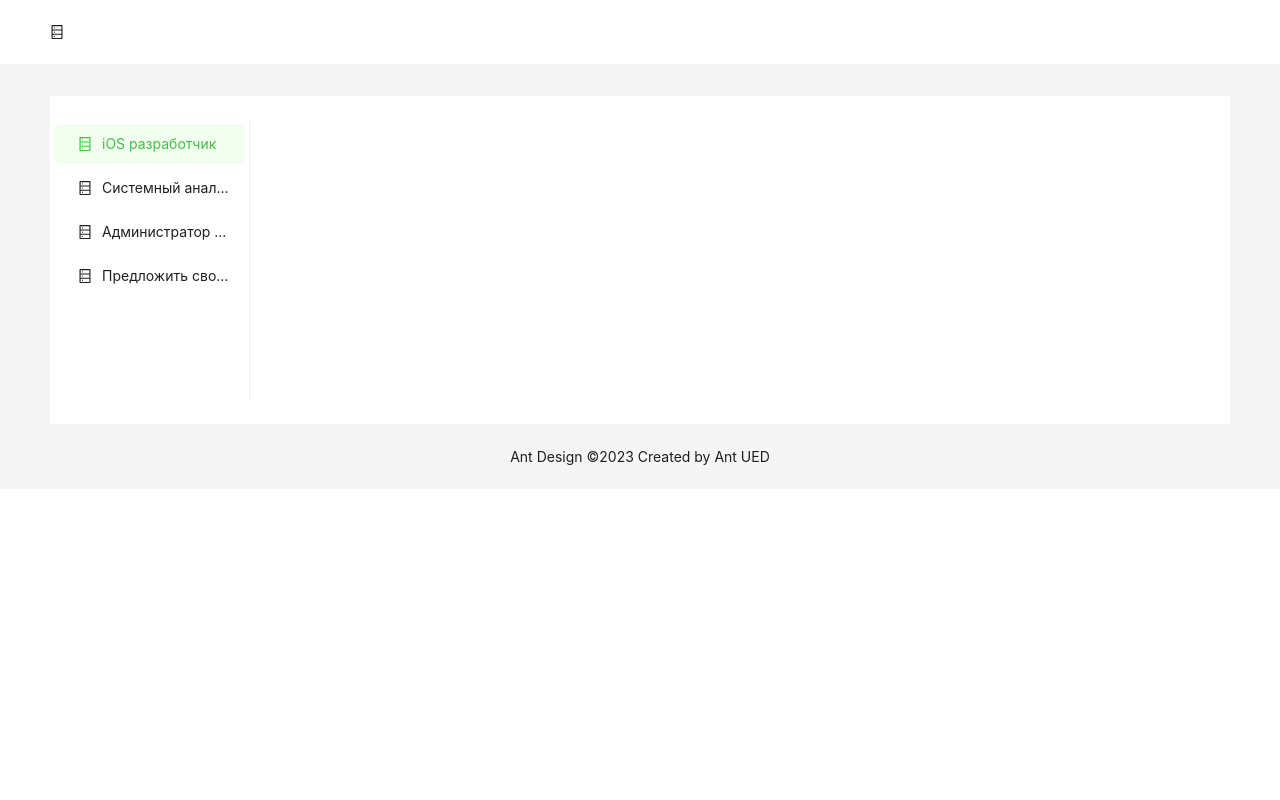
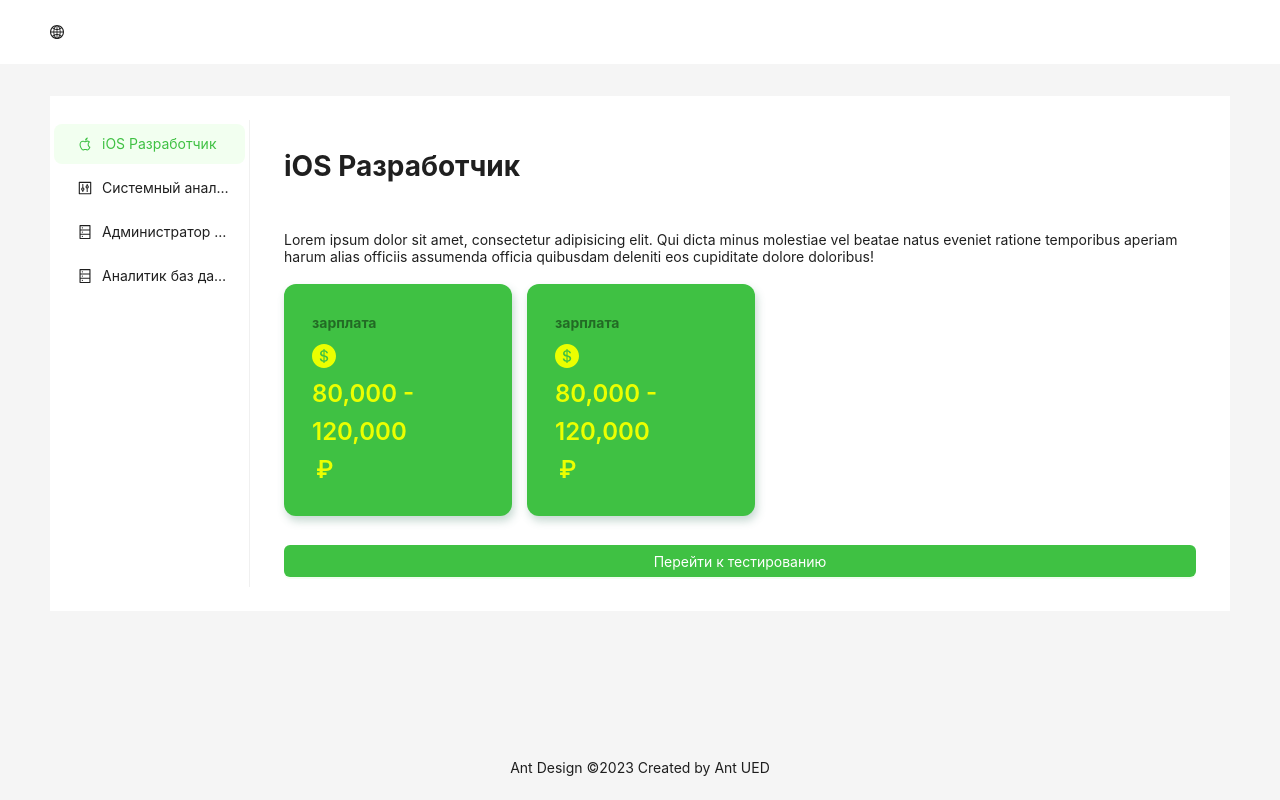
Before and after one commit to S1lveRain/center-invst-hack-front, a React (Create React App) app: page /home in a window 1280 px wide. Built offline with nearby package versions, Linux system fonts and the light colour scheme.

Commit message:
A complete reworking of the task

```diff
--- a/src/App.tsx
+++ b/src/App.tsx
@@ -1,74 +1,31 @@
-import React from "react";
+import React, {useState} from "react";
 import {
-  ArrowUpOutlined,
-  DatabaseOutlined,
-  LaptopOutlined,
-  NotificationOutlined,
-  UserOutlined,
-  DollarCircleFilled,
-  SmileFilled,
+  DatabaseOutlined, GlobalOutlined,
 } from "@ant-design/icons";
-import {
-  Button,
-  Card,
-  Col,
-  Descriptions,
-  MenuProps,
-  Row,
-  Statistic,
-} from "antd";
 import { Breadcrumb, Layout, Menu, theme } from "antd";
-import Title from "antd/es/skeleton/Title";
-import QuizQuestion from "./components/QuizQuestion/QuizQuestion";
-import { Widget } from "./components/Widget/Widget";
-import OpenQuizQuestion from "./components/OpenQuizQuestion/OpenQuizQuestion";
-import { MultipleQuizQuestion } from "./components/MultipleQuizQuestion/MultipleQuizQuestion";
 import {Link, Route, Routes} from "react-router-dom";
-import {SystemAnalystPage} from "./components/SystemAnalystPage/SystemAnalystPage";
-import {IOSDevoloper} from "./components/IOSDeveloper/IOSDevoloper";
-import {OfferYour} from "./components/OfferYour/OfferYour";
-import {TestPage} from "./components/TestPage/testPage";
-import {DatabaseAdministrator} from "./components/DatabaseAdministrator/DatabaseAdministrator";
+import {TestPage} from "./pages/TestPage/TestPage";
+import {data} from "./app/dataExample";
+import {VacancyWindow} from "./components/VacancyWindow/VacancyWindow";
 
 const { Header, Content, Footer, Sider } = Layout;
-
-const items1: MenuProps["items"] = ["1", "2", "3"].map((key) => ({
-  key,
-  label: `nav ${key}`,
-}));
-
-const items2: MenuProps["items"] = [
-  UserOutlined,
-  LaptopOutlined,
-  NotificationOutlined,
-].map((icon, index) => {
-  const key = String(index + 1);
-
-  return {
-    key: `sub${key}`,
-    icon: React.createElement(icon),
-    label: `subnav ${key}`,
-
-    children: new Array(4).fill(null).map((_, j) => {
-      const subKey = index * 4 + j + 1;
-      return {
-        key: subKey,
-        label: `option${subKey}`,
-      };
-    }),
-  };
-});
 
 const App: React.FC = () => {
   const {
     token: { colorBgContainer },
   } = theme.useToken();
 
+    const [selectedKey, setSelectedKey] = useState("0");
+    const handleSelect = ({ key }: { key: string }) => {
+        setSelectedKey(key);
+    };
+
+
 
   return (
-    <Layout>
+    <Layout style={{height: '100vh'}}>
       <Header className="header" style={{backgroundColor: 'white'}}>
-          <div className="logo"><DatabaseOutlined /></div>
+          <div className="logo"><GlobalOutlined /></div>
       </Header>
       <Content style={{ padding: "0 50px" }}>
         <Breadcrumb style={{ margin: "16px 0" }}></Breadcrumb>
@@ -79,27 +36,17 @@ const App: React.FC = () => {
                   defaultSelectedKeys={["1"]}
                   style={{ height: "100%" }}
               >
-                  <Menu.Item key="1" icon={<DatabaseOutlined />}>
-                      <Link to={'/iosdevoloper'}>iOS разработчик</Link>
-                  </Menu.Item>
-                  <Menu.Item key="2" icon={<DatabaseOutlined />}>
-                      <Link to={'/systemanalytist'}>Системный аналитик</Link>
-                  </Menu.Item>
-                  <Menu.Item key="3" icon={<DatabaseOutlined />}>
-                      <Link to={'/databaseAdmin'}>Администратор баз данных</Link>
-                  </Menu.Item>
-                  <Menu.Item key="4" icon={<DatabaseOutlined />}>
-                      <Link to={'/offer'}>Предложить свою...</Link>
-                  </Menu.Item>
+                  {data && data.map((el) => (
+                      <Menu.Item key={el.id} icon={<el.icon />} onClick={handleSelect}>
+                          {el.title}
+                      </Menu.Item>
+                  ))}
               </Menu>
           </Sider>
           <Content style={{ padding: "0 24px", minHeight: 280 }}>
               <Routes>
                   <Route path="/" element={<TestPage />}/>
-                  <Route path="/iosdevoloper" element={<IOSDevoloper />} />
-                  <Route path="/databaseAdmin" element={<DatabaseAdministrator />}  />
-                  <Route path="/systemanalytist" element={<SystemAnalystPage />} />
-                  <Route path="/offer" element={<OfferYour />} />
+                  <Route path="/home" element={<VacancyWindow data={data} selectedKey={selectedKey}/>}/>
               </Routes>
           </Content>
         </Layout>
--- /dev/null
+++ b/src/app/dataExample.ts
@@ -0,0 +1,72 @@
+import { DollarCircleFilled, AppleOutlined, ControlOutlined, DatabaseOutlined } from "@ant-design/icons";
+
+export const data= [
+    {
+        title: 'iOS Разработчик',
+        description: 'Lorem ipsum dolor sit amet, consectetur adipisicing elit. ' +
+            'Qui dicta minus molestiae vel beatae natus eveniet ratione temporibus aperiam harum alias ' +
+            'officiis assumenda officia quibusdam deleniti eos cupiditate dolore doloribus!',
+        link: '/iosDev',
+        icon: AppleOutlined,
+        id: '1',
+        widgets: [
+            {
+                title: 'зарплата',
+                value: '80,000 - 120,000 ',
+                icon: DollarCircleFilled,
+                suffix: "₽"
+            },
+            {
+                title: 'зарплата',
+                value: '80,000 - 120,000 ',
+                icon: DollarCircleFilled,
+                suffix: "₽"
+            },
+        ]
+    },
+    {
+        title: 'Системный аналитик',
+        description: 'Lorem ipsum dolor sit amet, consectetur adipisicing elit. ' +
+            'Qui dicta minus molestiae vel beatae natus eveniet ratione temporibus aperiam harum alias ' +
+            'officiis assumenda officia quibusdam deleniti eos cupiditate dolore doloribus!',
+        link: '/systemAnalytics',
+        icon: ControlOutlined,
+        id: '2',
+        widgets: [
+            {
+                title: 'зарплата',
+                value: '80,000 - 120,000 ',
+                icon: DollarCircleFilled,
+                suffix: "₽"
+            },
+        ]
+    },
+    {
+        title: 'Администратор баз данных',
+        description: 'Lorem ipsum dolor sit amet, consectetur adipisicing elit. ' +
+            'Qui dicta minus molestiae vel beatae natus eveniet ratione temporibus aperiam harum alias ' +
+            'officiis assumenda officia quibusdam deleniti eos cupiditate dolore doloribus!',
+        link: '/dbAdmin',
+        icon: DatabaseOutlined,
+        id: '3',
+        widgets: [
+        ]
+    },
+    {
+        title: 'Аналитик баз данных',
+        description: 'Lorem ipsum dolor sit amet, consectetur adipisicing elit. ' +
+            'Qui dicta minus molestiae vel beatae natus eveniet ratione temporibus aperiam harum alias ' +
+            'officiis assumenda officia quibusdam deleniti eos cupiditate dolore doloribus!',
+        link: '/dbAnalytics',
+        icon: DatabaseOutlined,
+        id: '4',
+        widgets: [
+            {
+                title: 'зарплата',
+                value: '80,000 - 120,000 ',
+                icon: DollarCircleFilled,
+                suffix: "₽"
+            },
+        ]
+    },
+]
--- a/src/components/DatabaseAdministrator/DatabaseAdministrator.tsx
+++ /dev/null
@@ -1,9 +0,0 @@
-import React from 'react'
-
-export const DatabaseAdministrator = () => {
-  return (
-    <div>
-      <h1>Андрюша системный администратор</h1>
-    </div>
-  )
-}
--- a/src/components/IOSDeveloper/IOSDevoloper.tsx
+++ /dev/null
@@ -1,9 +0,0 @@
-import React from 'react'
-
-export const IOSDevoloper = () => {
-  return (
-    <div>
-      <h1>Разврат, но я одобряю</h1>
-    </div>
-  )
-}
--- a/src/components/OfferYour/OfferYour.tsx
+++ /dev/null
@@ -1,9 +0,0 @@
-import React from 'react'
-
-export const OfferYour = () => {
-  return (
-    <div>
-      <h1>Предложить</h1>
-    </div>
-  )
-}
--- a/src/components/SystemAnalystPage/SystemAnalystPage.tsx
+++ /dev/null
@@ -1,12 +0,0 @@
-import { DatabaseOutlined } from '@ant-design/icons'
-import { Menu } from 'antd'
-import React from 'react'
-import './SystemAnalystPage.module.css'
-
-export const SystemAnalystPage = () => {
-  return (
-    <div>
-        <h1>Аналитик</h1>
-    </div>
-  )
-}
--- /dev/null
+++ b/src/components/VacancyWindow/VacancyWindow.module.css
@@ -0,0 +1,21 @@
+.main_window_wrapper {
+    display: flex;
+    flex-direction: column;
+    justify-content: center;
+    gap: 5px;
+    padding: 10px;
+}
+
+.window_description_wrapper {
+    display: flex;
+    flex-direction: column;
+    margin-top: 10px;
+    gap: 5px;
+}
+
+
+.window_widgets {
+    display: flex;
+    flex-direction: row;
+    column-gap: 15px;
+}
--- /dev/null
+++ b/src/components/VacancyWindow/VacancyWindow.tsx
@@ -0,0 +1,53 @@
+import React, {FC, useEffect, useState} from 'react';
+import {Button} from "antd";
+import {Widget} from "../Widget/Widget";
+import styles from './VacancyWindow.module.css'
+
+interface VacancyWindowI {
+    data: {title: string, description: string, link: string, id: string, icon: any, widgets: {title: string, value: string, icon: any, suffix: string}[]}[],
+    selectedKey: string
+}
+
+export const VacancyWindow: FC<VacancyWindowI> = ({data, selectedKey}) => {
+
+    const [activeElement, setActiveElement] = useState(data[0]);
+
+    useEffect(() => {
+        const newActiveElement = data.find(el => el.id === selectedKey);
+        if (newActiveElement) {
+            setActiveElement(newActiveElement);
+            console.log(selectedKey)
+        }
+    }, [selectedKey, data]);
+
+
+    return (
+        <div>
+            {activeElement && (
+                <div className={styles.main_window_wrapper}>
+                    <div className={styles.window_title}>
+                        <h1>{activeElement.title}</h1>
+                    </div>
+                    <div className={styles.window_description_wrapper}>
+                        <div className={styles.window_description}>
+                            <p>{activeElement.description}</p>
+                        </div>
+                        <div className={styles.window_widgets}>
+                            {activeElement.widgets && activeElement.widgets.map(widget => {
+                                return(
+                                    <Widget title={widget.title} suffix={widget.suffix} icon={<widget.icon />} value={widget.value} />
+                                )
+                            })}
+                        </div>
+                    </div>
+                    <div className={styles.window_begin_test_button_wrapper}>
+                        <Button type="primary" style={{ marginTop: activeElement.widgets?.length ? 24 : 0, width: '100%' }}>
+                            Перейти к тестированию
+                        </Button>
+                    </div>
+                </div>
+            )}
+        </div>
+    );
+
+};
--- a/src/components/Widget/Widget.tsx
+++ b/src/components/Widget/Widget.tsx
@@ -18,6 +18,7 @@ export const Widget: FC<IWidget> = ({ value, title, icon, suffix }) => {
         padding: 16,
         color: "white",
         boxShadow: "2px 5px 8px 0px rgba(68, 129, 105, 0.3)",
+          width: '25%'
       }}
     >
       <Statistic
```
Also changed, not shown: src/app/route.tsx (deleted, +0 -37 lines), src/components/SystemAnalystPage/SystemAnalystPage.module.css (deleted).
